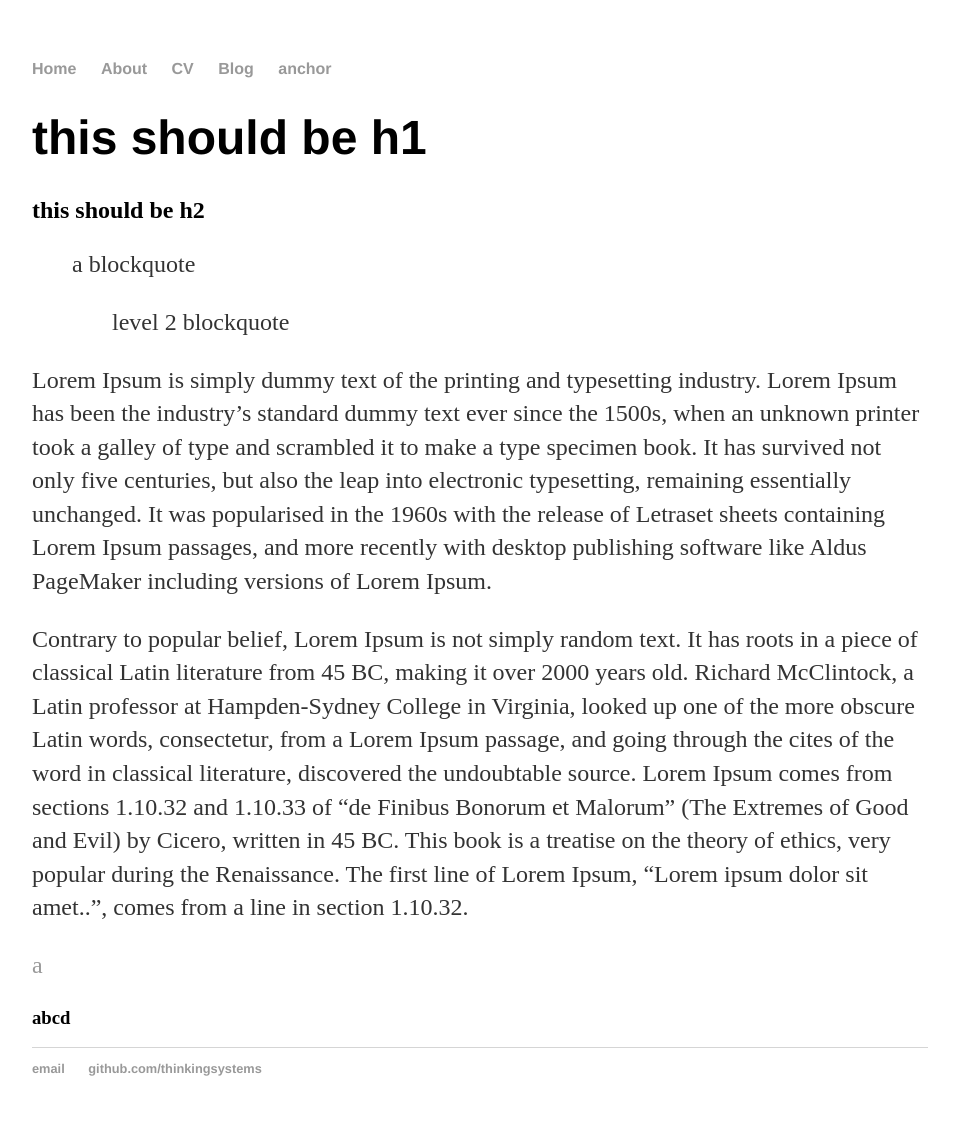
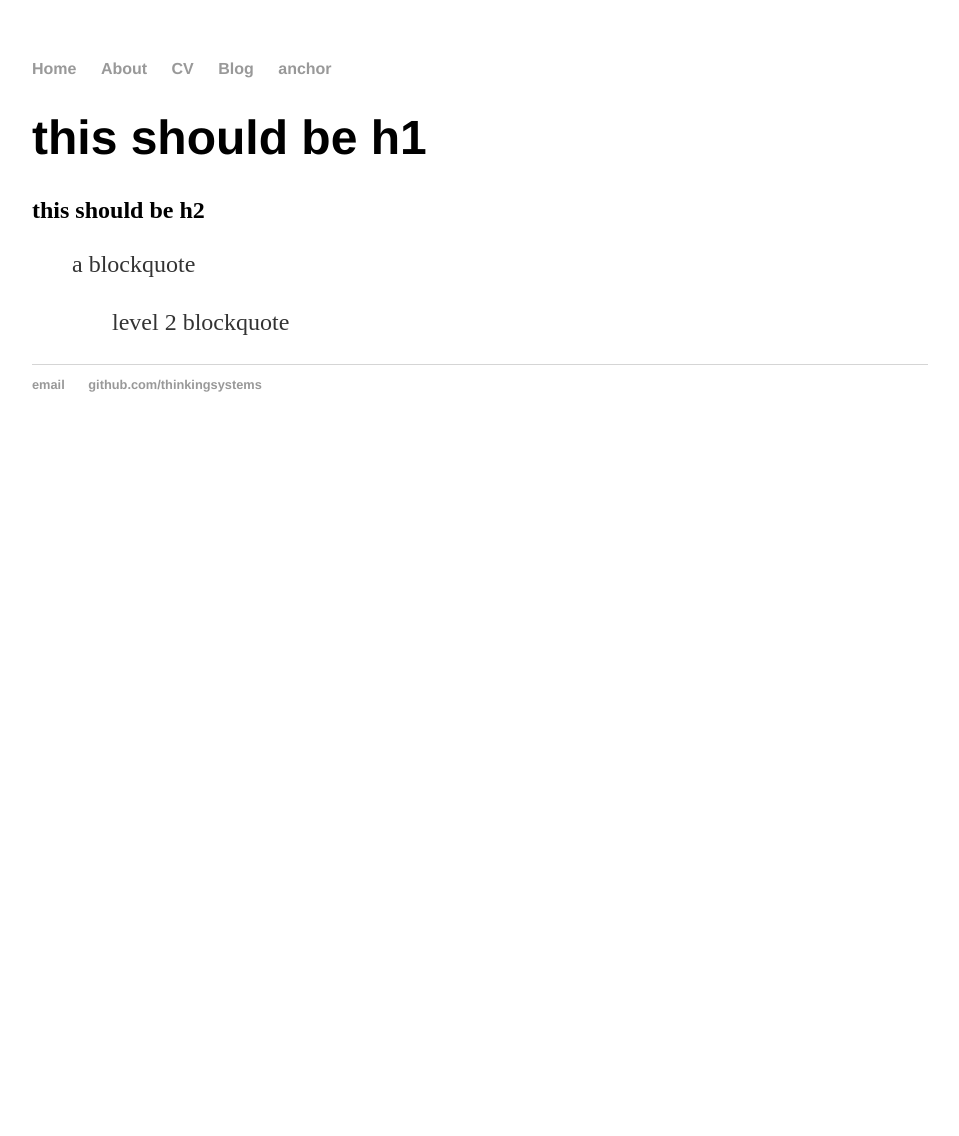
Before and after one commit to thinkingsystems/thinkingsystems.github.io, a Jekyll site: the page built from index.md, in a window 1280 px wide. Shown: the whole page, without its empty margins (160-1119 px from the left). Built offline with Jekyll 4.4.1, drawn with Linux system fonts in a browser that asks for light colours; after the commit the page ends 900 px from its top, so only the background shows below that.

Commit message:
Updated index.md

```diff
--- a/index.md
+++ b/index.md
@@ -11,10 +11,3 @@
 > a blockquote
 
 > > level 2 blockquote
-
-Lorem Ipsum is simply dummy text of the printing and typesetting industry. Lorem Ipsum has been the industry's standard dummy text ever since the 1500s, when an unknown printer took a galley of type and scrambled it to make a type specimen book. It has survived not only five centuries, but also the leap into electronic typesetting, remaining essentially unchanged. It was popularised in the 1960s with the release of Letraset sheets containing Lorem Ipsum passages, and more recently with desktop publishing software like Aldus PageMaker including versions of Lorem Ipsum.
-
-Contrary to popular belief, Lorem Ipsum is not simply random text. It has roots in a piece of classical Latin literature from 45 BC, making it over 2000 years old. Richard McClintock, a Latin professor at Hampden-Sydney College in Virginia, looked up one of the more obscure Latin words, consectetur, from a Lorem Ipsum passage, and going through the cites of the word in classical literature, discovered the undoubtable source. Lorem Ipsum comes from sections 1.10.32 and 1.10.33 of "de Finibus Bonorum et Malorum" (The Extremes of Good and Evil) by Cicero, written in 45 BC. This book is a treatise on the theory of ethics, very popular during the Renaissance. The first line of Lorem Ipsum, "Lorem ipsum dolor sit amet..", comes from a line in section 1.10.32.
-
-<a href="#test">a</a>
-### abcd
```
